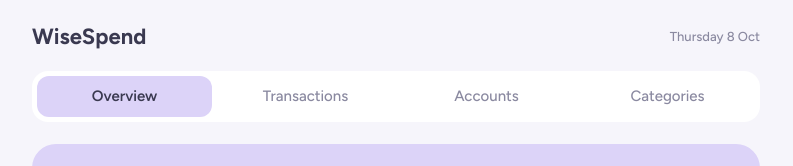
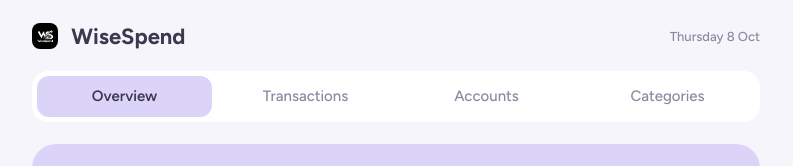
Before and after one commit to innovation-workslmt/WiseSpend, an Electron app: page index.html in a window 1000 px wide. Shown: the top 166 px of the page, without its empty margins (104-897 px from the left). Drawn offline with Linux system fonts and the light colour scheme.

Commit message:
Update index.html

```diff
--- a/index.html
+++ b/index.html
@@ -65,7 +65,7 @@ select,input[type=text],input[type=number],input[type=date]{background:var(--car
 </head>
 <body>
 <div class="wrap">
-  <header><h1>WiseSpend</h1><span class="lbl" id="today"></span></header>
+  <header><h1><img src="icon.png" alt="WiseSpend" style="width:26px;height:26px;border-radius:8px;vertical-align:-5px;margin-right:8px"> WiseSpend</h1><span class="lbl" id="today"></span></header>
   <nav id="nav"></nav>
   <main id="app"></main>
 </div>
```
